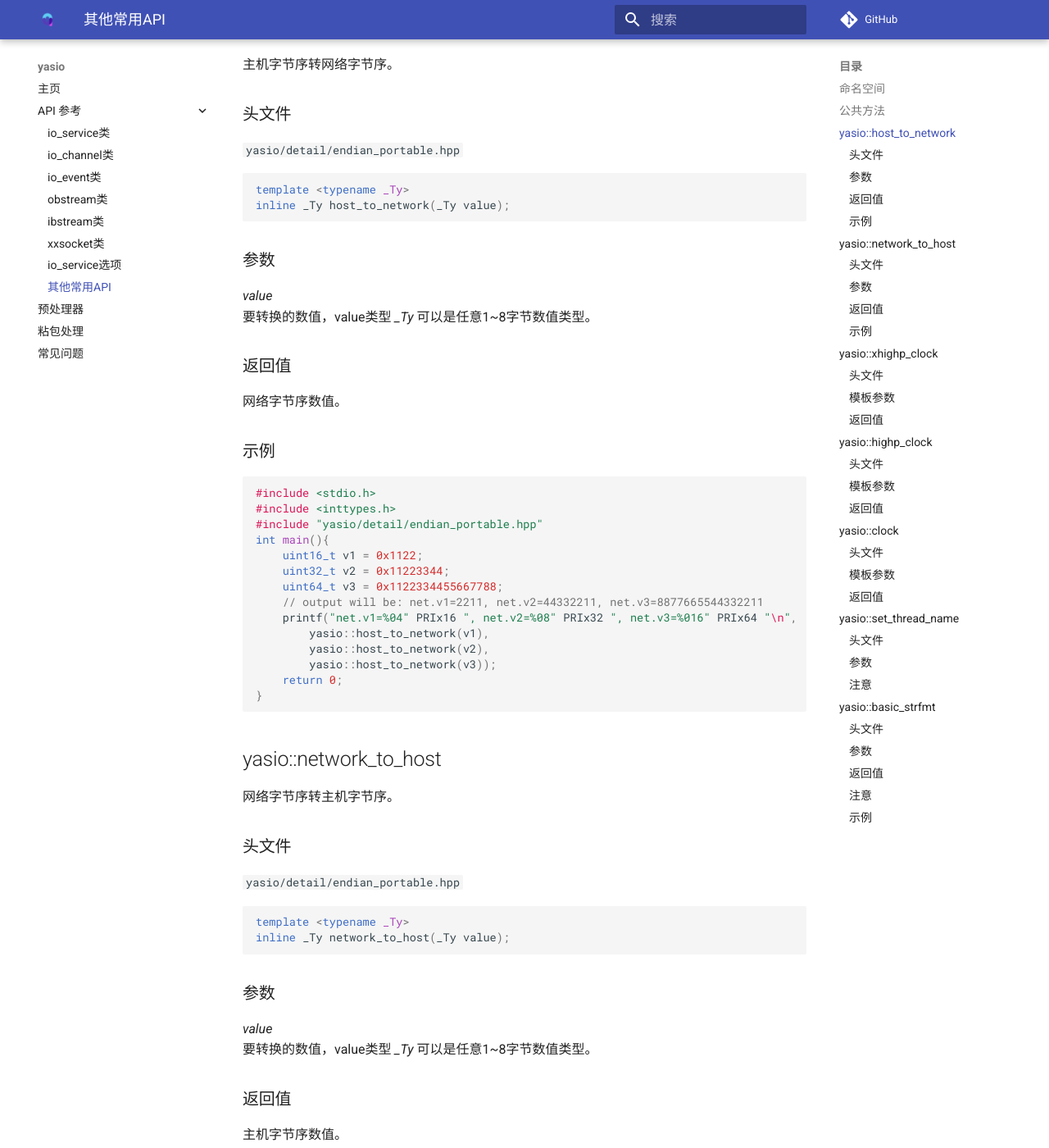
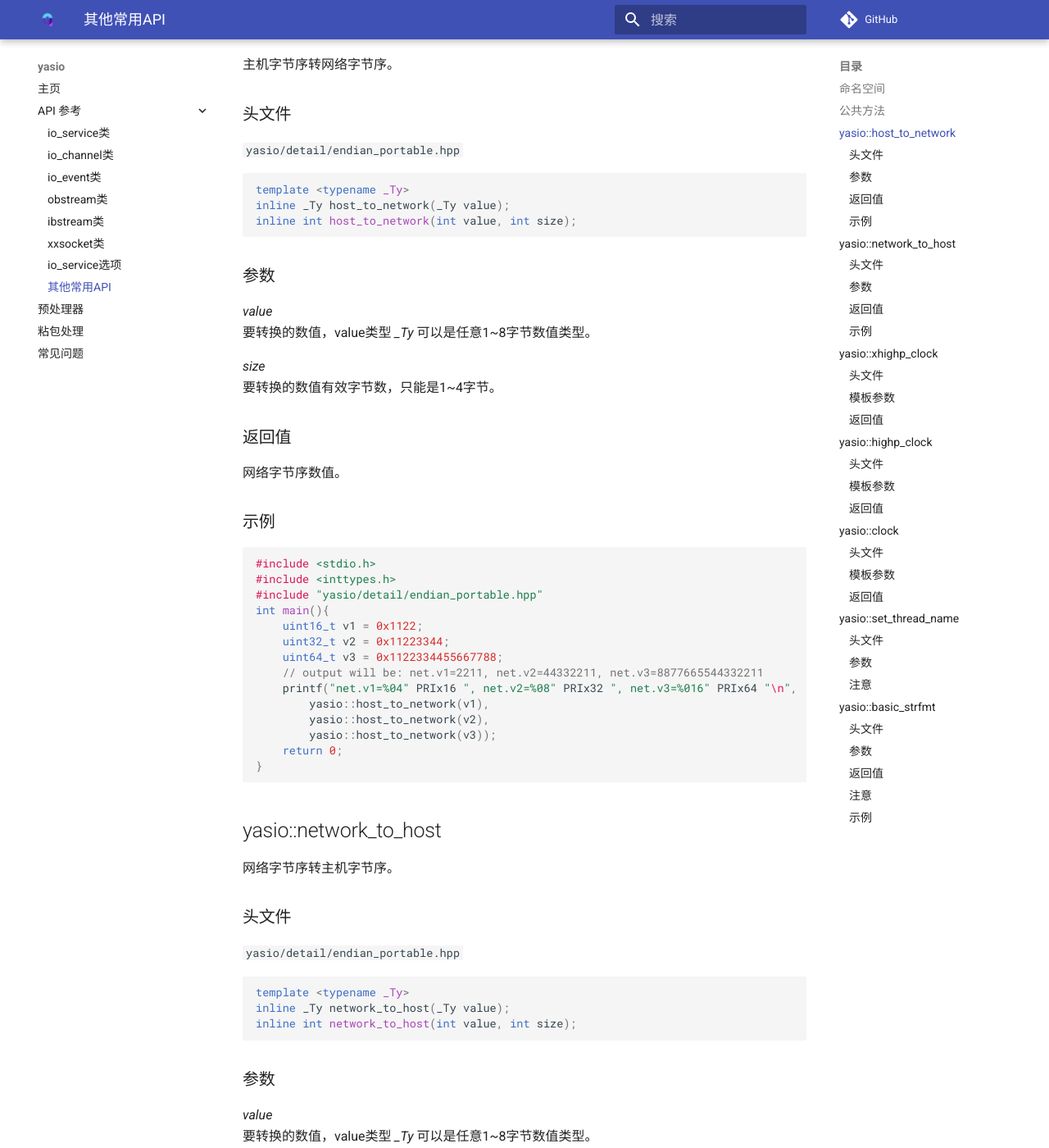
Before and after one commit to yasio/docs-936, an MkDocs documentation site: the page built from docs/api/reference/others.md, in a window 1280 px wide and 1400 px high, scrolled down 767 px. Shown: the whole window at 82% size. Built offline with MkDocs 1.6.1 and Material for MkDocs 9.7.7, drawn with Linux system fonts in a browser that asks for light colours; comment, search, counter and statistics services are not loaded; some of the changed text lies outside the part shown.

Commit message:
Update othres.md

````diff
--- a/docs/api/reference/others.md
+++ b/docs/api/reference/others.md
@@ -30,12 +30,16 @@ namespace yasio {}
 ```cpp
 template <typename _Ty>
 inline _Ty host_to_network(_Ty value);
+inline int host_to_network(int value, int size);
 ```
 
 ### 参数
 
 *value*<br/>
 要转换的数值，value类型 *_Ty* 可以是任意1~8字节数值类型。
+
+*size*<br/>
+要转换的数值有效字节数，只能是1~4字节。
 
 ### 返回值
 
@@ -71,12 +75,16 @@ int main(){
 ```cpp
 template <typename _Ty>
 inline _Ty network_to_host(_Ty value);
+inline int network_to_host(int value, int size);
 ```
 
 ### 参数
 
 *value*<br/>
 要转换的数值，value类型 *_Ty* 可以是任意1~8字节数值类型。
+
+*size*<br/>
+要转换的数值有效字节数，只能是1~4字节。
 
 ### 返回值
 
````
